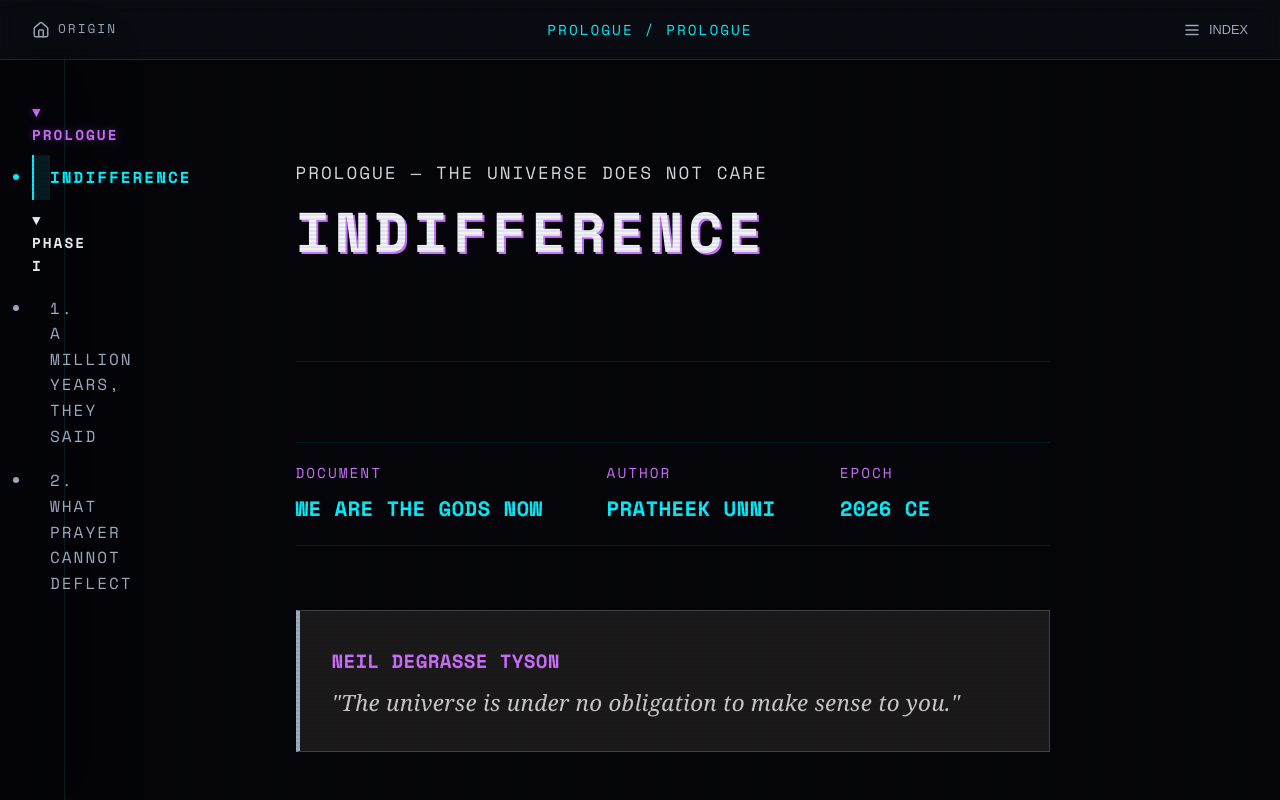
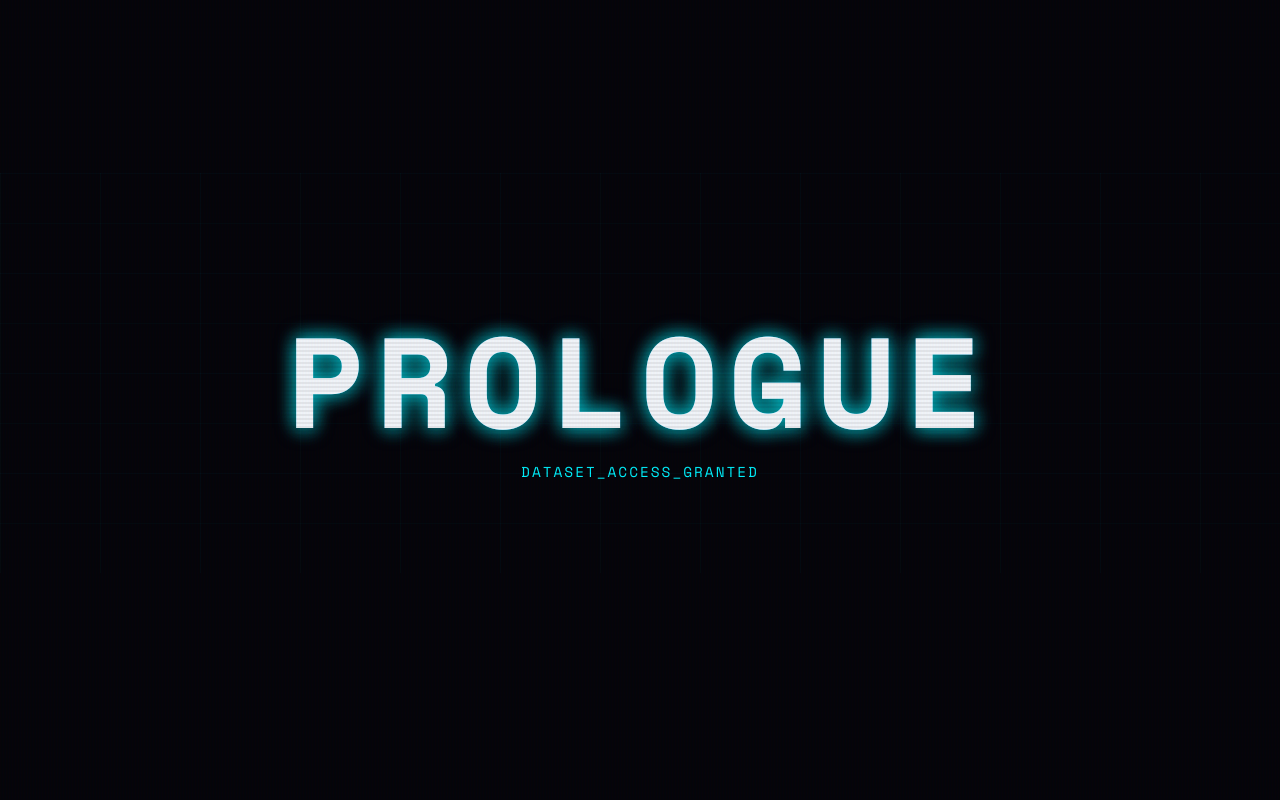
Before and after one commit to P0intMaN/wearegods, a React (Vite) app: page /#/ in a window 1280 px wide. Both pictures are taken after a click on the button "INITIATE SEQUENCE". Shown: the top 800 px of the page. Built offline with nearby package versions, Linux system fonts and the light colour scheme.

Commit message:
feat: high-impact cyberpunk phase transitions

```diff
--- /dev/null
+++ b/src/components/PhaseTransition.css
@@ -0,0 +1,167 @@
+.phase-transition-overlay {
+  position: fixed;
+  top: 0;
+  left: 0;
+  width: 100vw;
+  height: 100vh;
+  z-index: 9999;
+  display: flex;
+  flex-direction: column;
+  justify-content: center;
+  align-items: center;
+  background: var(--bg-deep);
+  overflow: hidden;
+  animation: overlay-fade-out 0.5s ease 3s forwards;
+}
+
+.transition-background {
+  position: absolute;
+  top: 0;
+  left: 0;
+  width: 100%;
+  height: 100%;
+  z-index: -1;
+}
+
+.transition-grid {
+  position: absolute;
+  top: 0;
+  left: 0;
+  width: 100%;
+  height: 100%;
+  background-image:
+    linear-gradient(rgba(0, 243, 255, 0.1) 1px, transparent 1px),
+    linear-gradient(90deg, rgba(0, 243, 255, 0.1) 1px, transparent 1px);
+  background-size: 100px 100px;
+  perspective: 1000px;
+  transform: rotateX(60deg) translateY(-50%) translateZ(-200px);
+  opacity: 0.3;
+}
+
+.impact-container {
+  position: relative;
+  text-align: center;
+  animation: screen-shake 0.4s cubic-bezier(.36,.07,.19,.97) 0.2s both;
+}
+
+.impact-text-3d {
+  font-family: var(--font-mono);
+  font-size: clamp(3rem, 15vw, 8rem);
+  font-weight: 900;
+  color: var(--text-primary);
+  text-transform: uppercase;
+  letter-spacing: 10px;
+  position: relative;
+  line-height: 1;
+  margin: 0;
+  /* Massive Scale Impact Animation */
+  animation: impact-slam 0.3s cubic-bezier(0.17, 0.89, 0.32, 1.27) forwards;
+  text-shadow: 0 0 20px rgba(0, 243, 255, 0.5);
+}
+
+.impact-text-3d::before,
+.impact-text-3d::after {
+  content: attr(data-text);
+  position: absolute;
+  top: 0;
+  left: 0;
+  width: 100%;
+  height: 100%;
+  opacity: 0.7;
+}
+
+.impact-text-3d::before {
+  color: var(--accent-cyan);
+  z-index: -1;
+  animation: chromatic-move-1 0.4s infinite;
+}
+
+.impact-text-3d::after {
+  color: var(--accent-purple);
+  z-index: -2;
+  animation: chromatic-move-2 0.4s infinite;
+}
+
+.impact-subtext {
+  font-size: 0.9rem;
+  color: var(--accent-cyan);
+  letter-spacing: 4px;
+  margin-top: 1rem;
+  opacity: 0;
+  animation: fade-in 0.5s ease 0.5s forwards;
+}
+
+.screen-flash {
+  position: absolute;
+  top: 0;
+  left: 0;
+  width: 100%;
+  height: 100%;
+  background: white;
+  opacity: 0;
+  pointer-events: none;
+  z-index: 10;
+  animation: impact-flash 0.3s ease 0.15s;
+}
+
+@keyframes impact-slam {
+  0% {
+    transform: scale(8);
+    opacity: 0;
+    filter: blur(20px);
+  }
+  100% {
+    transform: scale(1);
+    opacity: 1;
+    filter: blur(0);
+  }
+}
+
+@keyframes screen-shake {
+  10%, 90% { transform: translate3d(-2px, 0, 0); }
+  20%, 80% { transform: translate3d(4px, 0, 0); }
+  30%, 50%, 70% { transform: translate3d(-8px, 0, 0); }
+  40%, 60% { transform: translate3d(8px, 0, 0); }
+}
+
+@keyframes impact-flash {
+  0% { opacity: 0; }
+  50% { opacity: 0.8; }
+  100% { opacity: 0; }
+}
+
+@keyframes chromatic-move-1 {
+  0% { transform: translate(0); }
+  25% { transform: translate(-5px, 2px); }
+  50% { transform: translate(2px, -3px); }
+  75% { transform: translate(-3px, -1px); }
+  100% { transform: translate(0); }
+}
+
+@keyframes chromatic-move-2 {
+  0% { transform: translate(0); }
+  25% { transform: translate(5px, -2px); }
+  50% { transform: translate(-2px, 3px); }
+  75% { transform: translate(3px, 1px); }
+  100% { transform: translate(0); }
+}
+
+@keyframes fade-in {
+  from { opacity: 0; transform: translateY(10px); }
+  to { opacity: 1; transform: translateY(0); }
+}
+
+@keyframes overlay-fade-out {
+  from { opacity: 1; pointer-events: all; }
+  to { opacity: 0; pointer-events: none; }
+}
+
+@media (max-width: 768px) {
+  .impact-text-3d {
+    letter-spacing: 4px;
+  }
+
+  .transition-grid {
+    background-size: 50px 50px;
+  }
+}
--- /dev/null
+++ b/src/components/PhaseTransition.tsx
@@ -0,0 +1,41 @@
+import React, { useEffect, useState } from 'react';
+import './PhaseTransition.css';
+
+interface PhaseTransitionProps {
+  phaseName: string;
+  onComplete: () => void;
+}
+
+const PhaseTransition: React.FC<PhaseTransitionProps> = ({ phaseName, onComplete }) => {
+  const [isVisible, setIsVisible] = useState(true);
+
+  useEffect(() => {
+    const timer = setTimeout(() => {
+      setIsVisible(false);
+      setTimeout(onComplete, 1000); // Wait for fade out animation
+    }, 3000);
+
+    return () => clearTimeout(timer);
+  }, [onComplete]);
+
+  if (!isVisible) return null;
+
+  return (
+    <div className="phase-transition-overlay">
+      <div className="transition-background">
+        <div className="transition-grid"></div>
+      </div>
+
+      <div className="impact-container">
+        <h1 className="impact-text-3d" data-text={phaseName}>
+          {phaseName}
+        </h1>
+        <div className="impact-subtext ui-text">DATASET_ACCESS_GRANTED</div>
+      </div>
+
+      <div className="screen-flash"></div>
+    </div>
+  );
+};
+
+export default PhaseTransition;
--- a/src/pages/ChapterReader.tsx
+++ b/src/pages/ChapterReader.tsx
@@ -3,6 +3,7 @@ import { useParams, useNavigate, Link } from 'react-router-dom';
 import ReactMarkdown from 'react-markdown';
 import rehypeRaw from 'rehype-raw';
 import { ChevronLeft, ChevronRight, Menu, Home } from 'lucide-react';
+import PhaseTransition from '../components/PhaseTransition';
 import './ChapterReader.css';
 
 const ChapterReader: React.FC = () => {
@@ -15,7 +16,23 @@ const ChapterReader: React.FC = () => {
   });
   const [sidebarOpen, setSidebarOpen] = useState<boolean>(true);
   const [isBooting, setIsBooting] = useState<boolean>(true);
+  const [showPhaseTransition, setShowPhaseTransition] = useState<boolean>(false);
   const navigate = useNavigate();
+
+  // Determine if this is a phase start
+  const isPhaseStart = (phase: string | undefined, chapter: string | undefined) => {
+    if (phase === 'prologue' && chapter === 'prologue') return "PROLOGUE";
+    if (phase === 'phase-1' && chapter === 'chapter-1') return "PHASE I";
+    return null;
+  };
+
+  const phaseTitle = isPhaseStart(phaseId, chapterId);
+
+  useEffect(() => {
+    if (phaseTitle) {
+      setShowPhaseTransition(true);
+    }
+  }, [phaseId, chapterId, phaseTitle]);
 
   // Helper to extract text from React children
   const getTextFromChildren = (children: any): string => {
@@ -73,6 +90,12 @@ const ChapterReader: React.FC = () => {
 
   return (
     <div className="reader-page">
+      {showPhaseTransition && phaseTitle && (
+        <PhaseTransition
+          phaseName={phaseTitle}
+          onComplete={() => setShowPhaseTransition(false)}
+        />
+      )}
       <nav className="reader-nav ui-text">
         <Link to="/" className="nav-item"><Home size={18} /> <span>ORIGIN</span></Link>
         <div className="nav-center">
```
